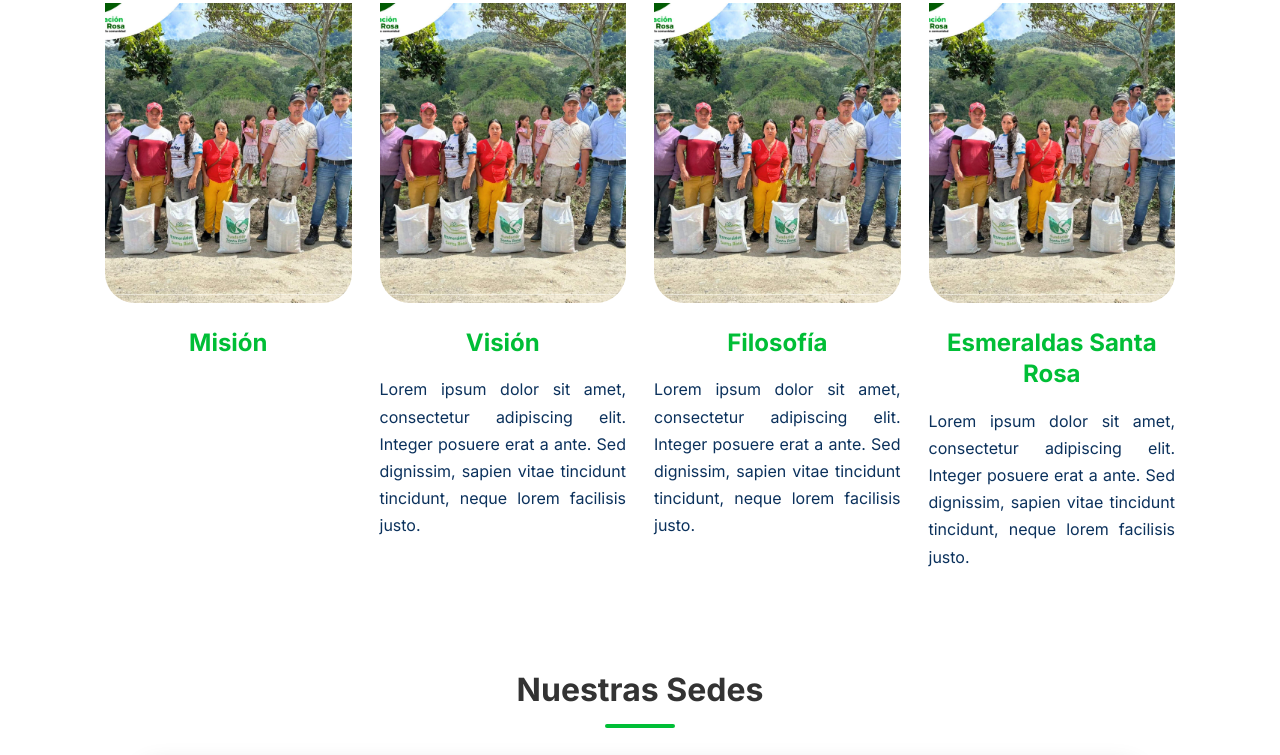
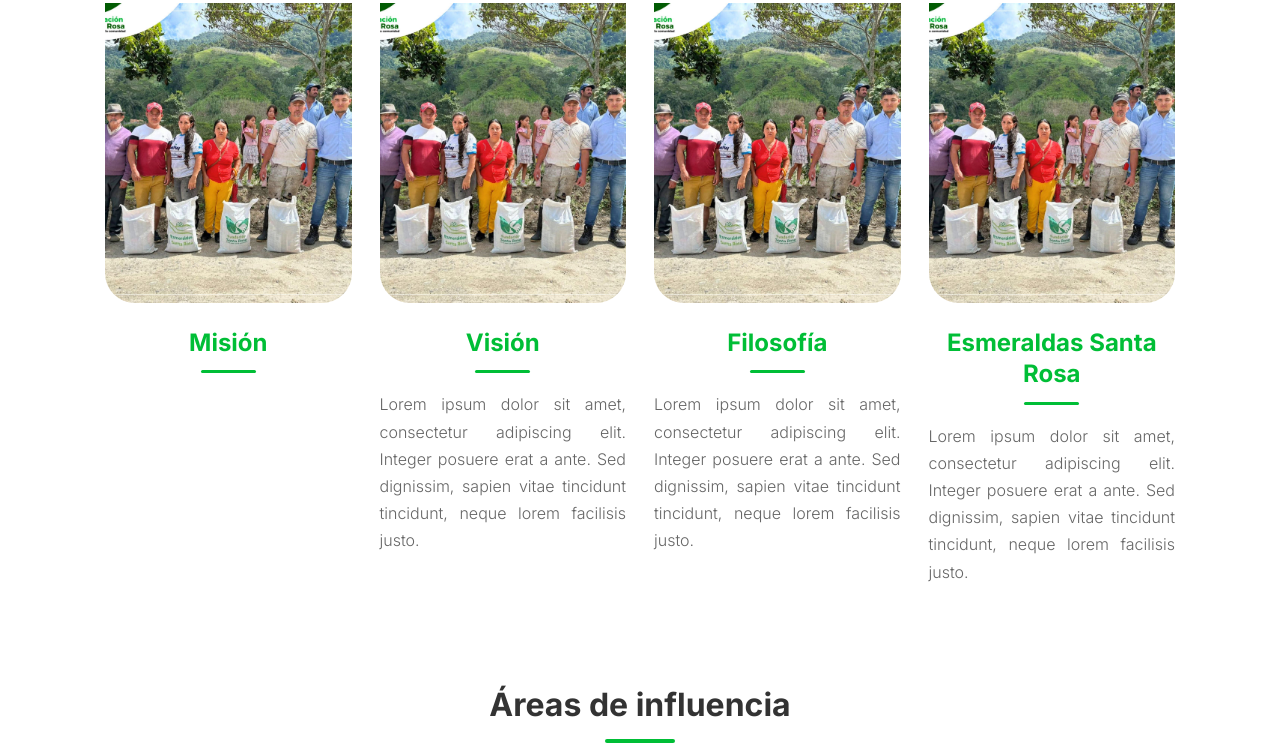
Before and after one commit to SergioLucas099/Fundaci-n-Santa-Rosa-Web-Site, a plain HTML site: page index.html in a window 1280 px wide. Shown: the part 1349-2104 px from the top of the page. Drawn offline with nearby package versions, Linux system fonts and the light colour scheme; some packages are replaced by stand-ins of ours; no server answers; grey boxes are pictures that could not be loaded.

Commit message:
mejora titulos y subtitulos

```diff
--- a/css/style.css
+++ b/css/style.css
@@ -3544,3 +3544,37 @@ header.sticky~.media-icons a:hover {
     }
 
 }
+
+/* =========================================
+   ESTILO UNIFICADO DE PÁRRAFOS DESCRIPTIVOS
+========================================= */
+
+.seccion-fundacion > p,
+.tarjeta-fundacion p,
+.lineas-encabezado p,
+.linea-card p,
+.patrocinadores-info p,
+.aliados-maripi p,
+.info-sede p {
+
+    color: #666666;
+    font-weight: var(--light);
+
+}
+
+/* =========================================
+   DESTACAR TÍTULOS DE TARJETAS FUNDACIÓN
+========================================= */
+
+.tarjeta-fundacion h2::after {
+    content: "";
+    display: block;
+
+    width: 55px;
+    height: 3px;
+
+    margin: 12px auto 0;
+
+    background-color: #00BE36;
+    border-radius: 10px;
+}
--- a/index.html
+++ b/index.html
@@ -227,7 +227,7 @@
 
         <div class="mapa-encabezado">
 
-            <h2>Nuestras Sedes</h2>
+            <h2>Áreas de influencia</h2>
 
             <span class="linea-verde"></span>
 
```
